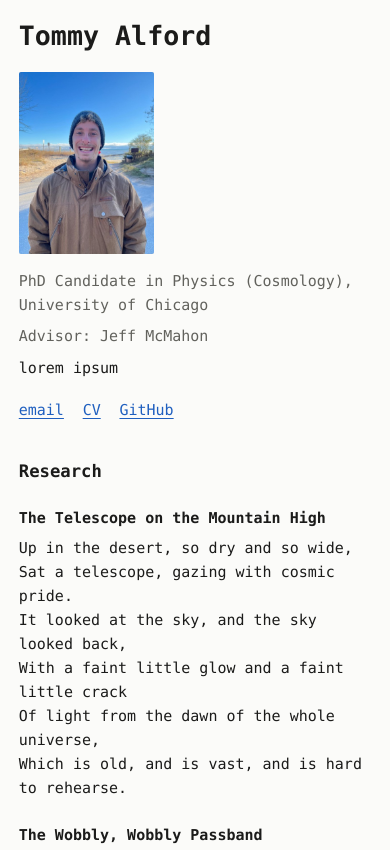
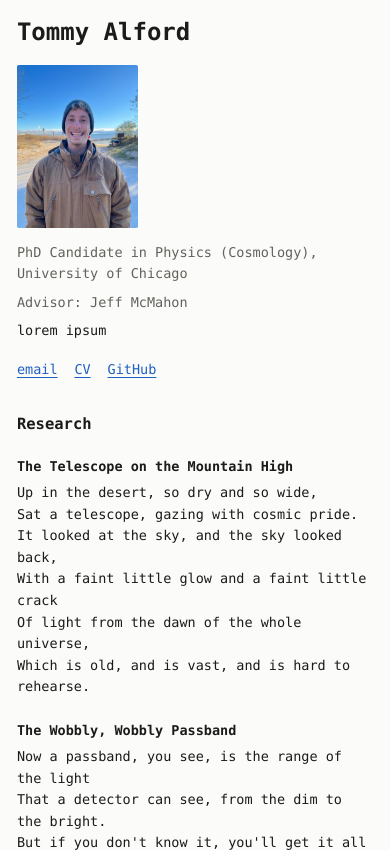
Before and after one commit to tommyalford/tommyalford.github.io, a plain HTML site: page index.html in a window 390 px wide. Shown: the top 850 px of the page. Drawn offline with Linux system fonts and the light colour scheme.

Commit message:
Scale site down 10% for a more compact look
Reduce base font size to 14.4px (13.5px on phones) and the title to
18pt; all other sizes are rem/ch-based and scale with it. Also picks up
the updated email address in index.html.

Co-Authored-By: Claude <noreply@anthropic.com>

```diff
--- a/assets/style.css
+++ b/assets/style.css
@@ -11,12 +11,12 @@
 * { box-sizing: border-box; }
 
 html {
-  font-size: 15px;
+  font-size: 13.5px;
   -webkit-text-size-adjust: 100%;
 }
 
 @media (min-width: 640px) {
-  html { font-size: 16px; }
+  html { font-size: 14.4px; }
 }
 
 body {
@@ -47,7 +47,7 @@ h1, h2, h3 {
   line-height: 1.3;
 }
 
-h1 { font-size: 20pt; margin: 0 0 1.25rem; }
+h1 { font-size: 18pt; margin: 0 0 1.25rem; }
 h2 { font-size: 1.15rem; margin: 2.5rem 0 0.5rem; }
 h3 { font-size: 1rem; margin: 1.75rem 0 0.5rem; }
 
```
Also changed, not shown: 1 other file.
